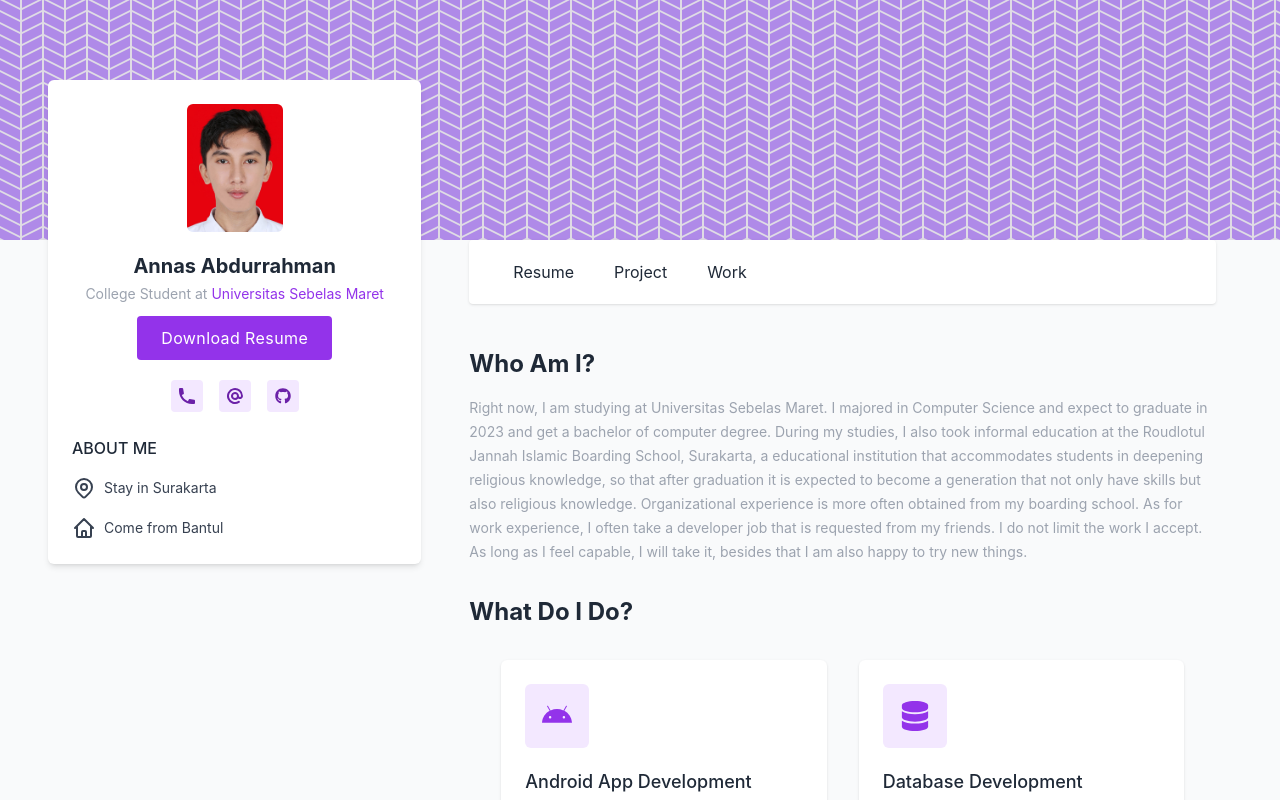
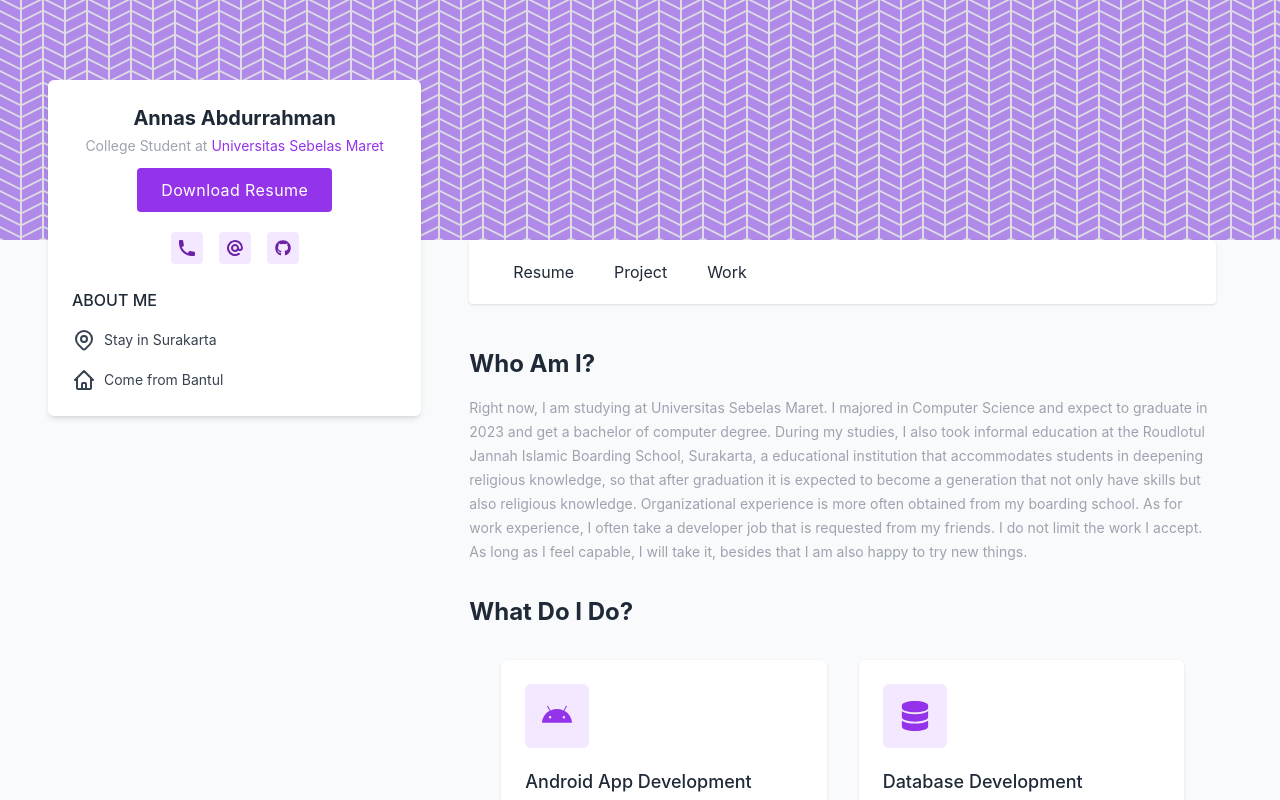
Before and after one commit to annasabdurrahman354/Resume-Website, a React (Create React App) app: page / in a window 1280 px wide. Shown: the top 800 px of the page. Built offline with nearby package versions, Linux system fonts and the light colour scheme.

Commit message:
Delete profile image

```diff
--- a/src/components/Profile.js
+++ b/src/components/Profile.js
@@ -8,9 +8,7 @@
     return (
         <div className="w-full lg:w-1/3 ">
         <aside className="sticky top-0 bg-white md:mx-8 lg:mx-4 mb-8 p-6 shadow-md rounded-md -mt-40">
-          <div className="w-24 h-32 rounded-md overflow-hidden mx-auto mb-5">
-            <img src={logo} alt="Annas Abdurrahman" className="w-full rounded h-full" />
-          </div>
+
           <div className="text-center">
             <h1 className="text-xl text-gray-800 font-bold mb-1">Annas Abdurrahman</h1>
             <p className="text-sm text-gray-400 mb-3">College Student at
```
